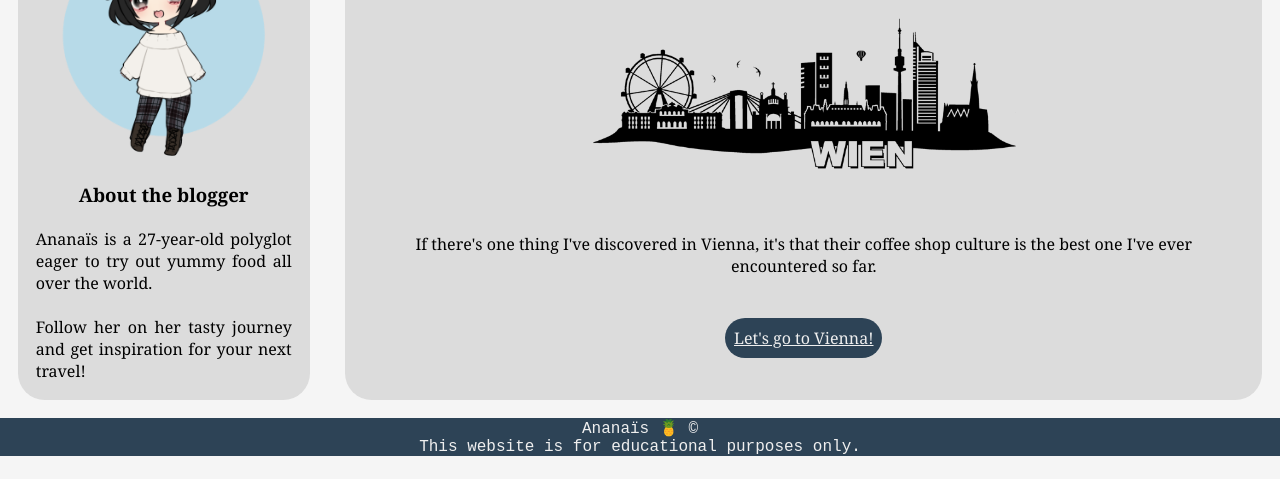
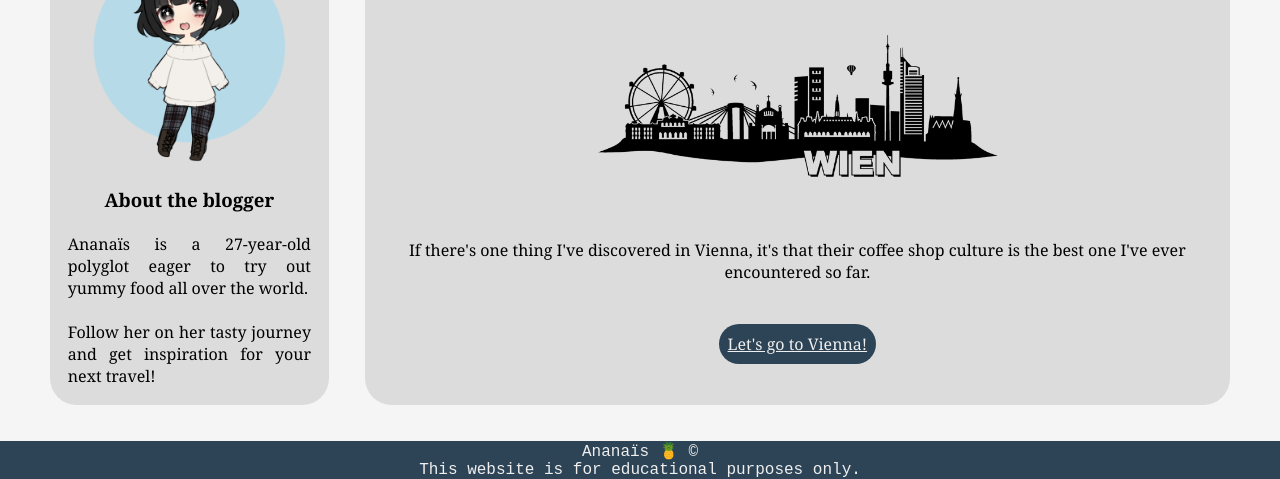
Before and after one commit to anaissnnk/axe, a plain HTML site: page index.html in a window 1280 px wide. Shown: the part 592-1071 px from the top of the page. Before the commit the page ends 1048 px from the top, so only its background shows below. Drawn offline with Linux system fonts and the light colour scheme.

Commit message:
Change max-width to 95%

```diff
--- a/style.scss
+++ b/style.scss
@@ -83,9 +83,9 @@ footer {
 .container {
     display: flex;
     flex-direction: row;
-    max-width: 100%;
+    max-width: 95%;
     margin: auto;
-    padding: auto;
+    padding: 2ch;
     aside {
         display: flex;
         flex-direction: column;
```
Also changed, not shown: style.css, 1 other file.
